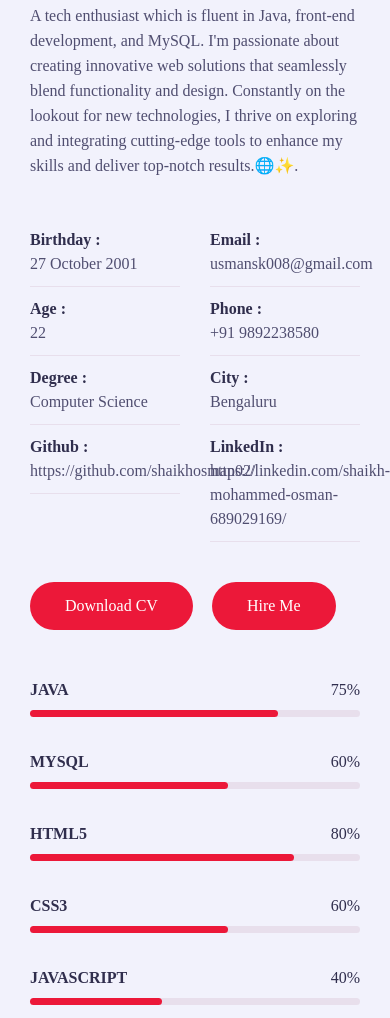
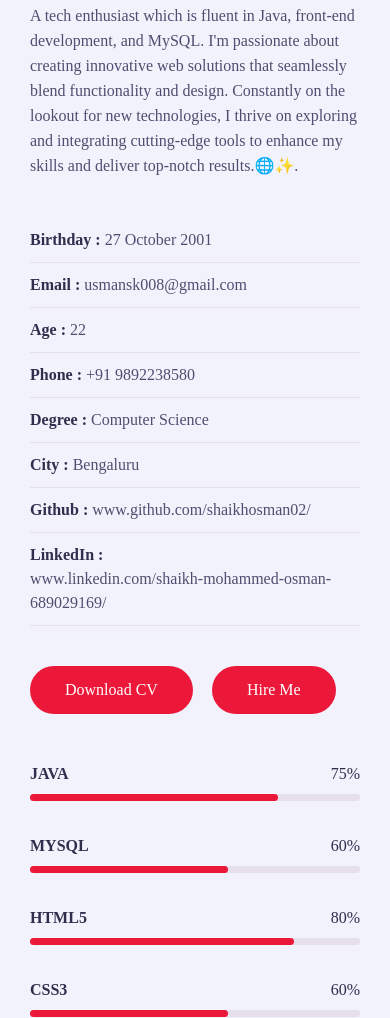
Before and after one commit to shaikhosman02/My-Portfolio, a plain HTML site: page index.html in a window 390 px wide. Shown: the part 1108-2126 px from the top of the page. Drawn offline with Linux system fonts and the light colour scheme; a web font is replaced by a local one.

Commit message:
responsive personal info  commit

```diff
--- a/css/style.css
+++ b/css/style.css
@@ -614,7 +614,7 @@ h3.my-profession {
     padding-left: 0;
   }
   .about .about-content .personal-info .info-item p span{
-    display: block;
+    /* display: block; */
     margin-left: 0;
   }
 }
@@ -641,6 +641,12 @@ h3.my-profession {
     max-width: 100%;
     margin: auto;
     margin-top: 10px;
+  }
+}
+@media (max-width:500px){
+  .about .about-content .personal-info .info-item {
+    flex: 0 0 100%;
+    max-width: 100%;
   }
 }
 @media (max-width:767px){
--- a/index.html
+++ b/index.html
@@ -89,11 +89,11 @@
                                             <p>City : <span>Bengaluru</span></p>
                                         </div>
                                         <div class="info-item padd-15">
-                                            <p>Github : <span>https://github.com/shaikhosman02/</span></p>
+                                            <p>Github : <span>www.github.com/shaikhosman02/</span></p>
                                         </div>
                                         <div class="info-item padd-15">
                                             <p>LinkedIn :
-                                                <span>https://linkedin.com/shaikh-mohammed-osman-689029169/</span></p>
+                                                <span>www.linkedin.com/shaikh-mohammed-osman-689029169/</span></p>
                                         </div>
                                     </div>
                                     <div class="row">
```
